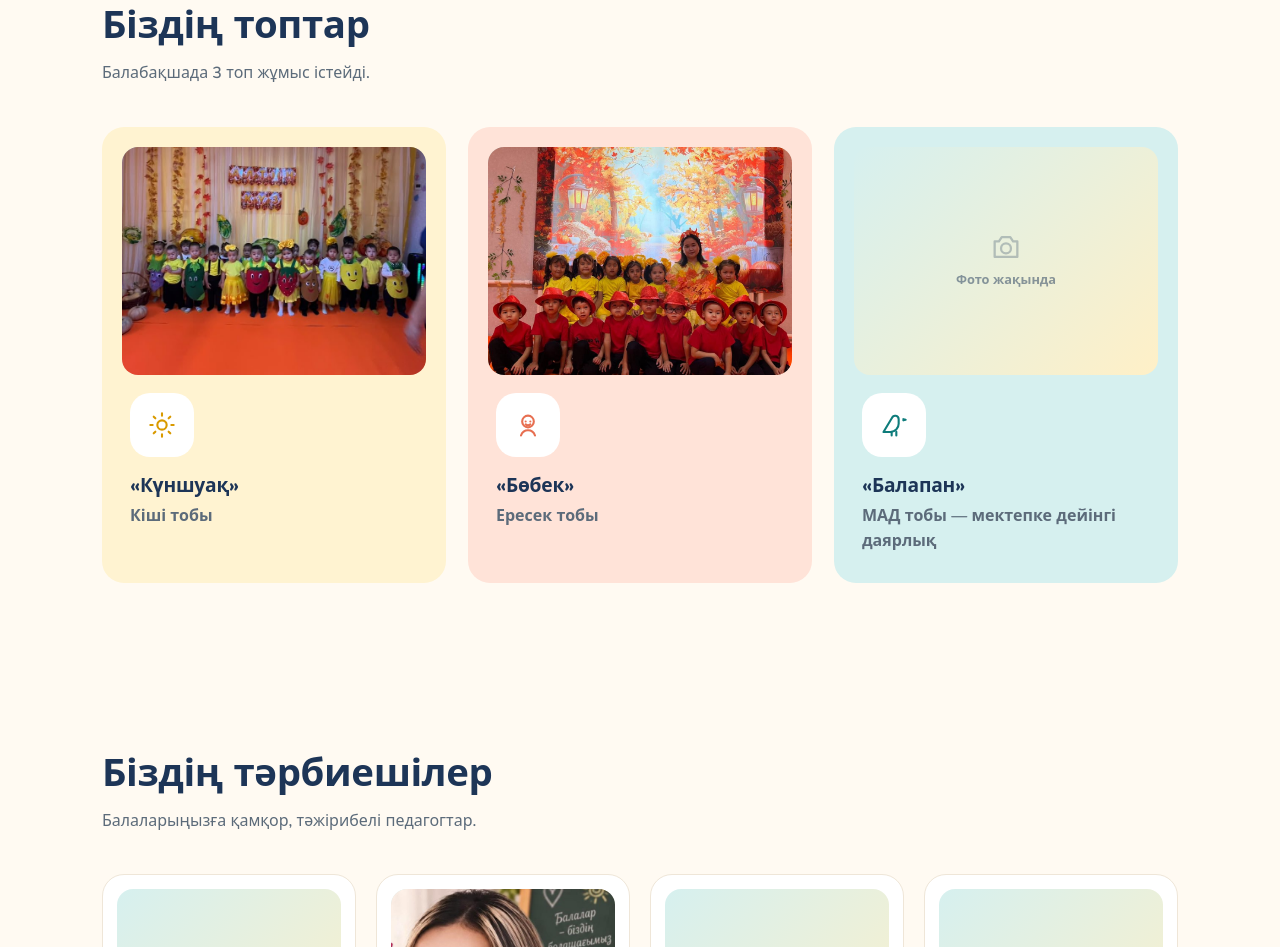
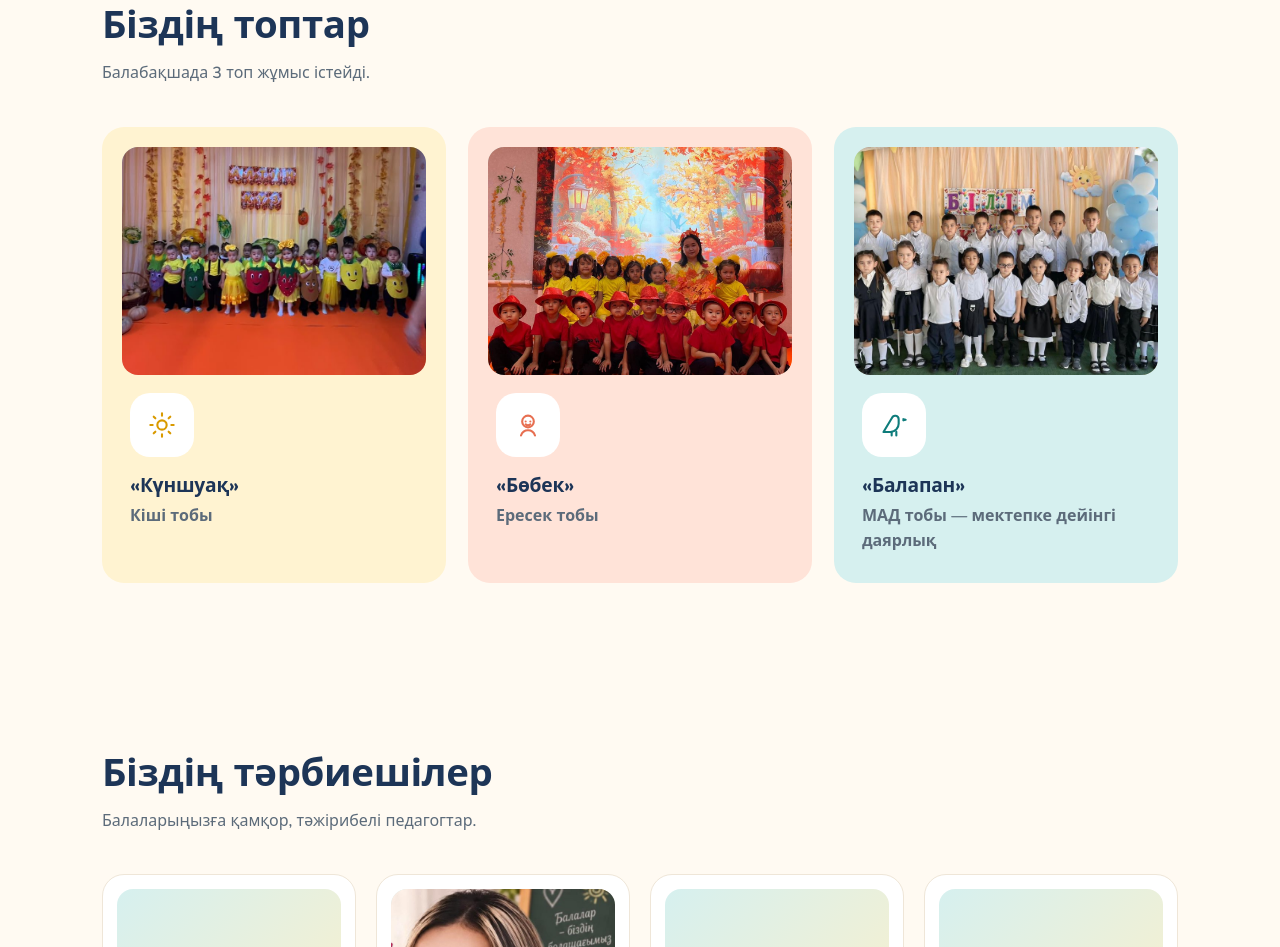
Before and after one commit to sadiksites/akezhan, a plain HTML site: page index.html in a window 1280 px wide. Shown: the part 1940-2887 px from the top of the page. Drawn offline with nearby package versions, Linux system fonts and the light colour scheme.

Commit message:
Add Balapan group photo

```diff
--- a/index.html
+++ b/index.html
@@ -39,7 +39,7 @@
 <div class="groups">
 <div class="gc rv" style="background:#fff3d1"><div class="slot g-slot" data-photo="assets/photos/group-kunshuaq.jpg" style="--op:center 65%"><div class="pl"><svg width="34" height="34" viewBox="0 0 24 24" fill="none" stroke="currentColor" stroke-width="1.6" stroke-linecap="round" stroke-linejoin="round"><path d="M4 8h3l2-3h6l2 3h3v11H4z"/><circle cx="12" cy="13" r="3.5"/></svg><span data-i="soon">Фото жақында</span></div></div><div class="gi"><svg width="28" height="28" viewBox="0 0 24 24" fill="none" stroke="#d99a00" stroke-width="1.8" stroke-linecap="round" stroke-linejoin="round"><circle cx="12" cy="12" r="4"/><path d="M12 2v2M12 20v2M4.9 4.9l1.4 1.4M17.7 17.7l1.4 1.4M2 12h2M20 12h2M4.9 19.1l1.4-1.4M17.7 6.3l1.4-1.4"/></svg></div><h3>«Күншуақ»</h3><p data-i="g1">Кіші тобы</p></div>
 <div class="gc rv" style="background:#ffe3d8"><div class="slot g-slot" data-photo="assets/photos/group-bobek.jpg" style="--op:center 70%"><div class="pl"><svg width="34" height="34" viewBox="0 0 24 24" fill="none" stroke="currentColor" stroke-width="1.6" stroke-linecap="round" stroke-linejoin="round"><path d="M4 8h3l2-3h6l2 3h3v11H4z"/><circle cx="12" cy="13" r="3.5"/></svg><span data-i="soon">Фото жақында</span></div></div><div class="gi"><svg width="28" height="28" viewBox="0 0 24 24" fill="none" stroke="#e76f51" stroke-width="1.8" stroke-linecap="round" stroke-linejoin="round"><circle cx="12" cy="9" r="5"/><path d="M10 9h.01M14 9h.01M10 11.5c1 .8 3 .8 4 0M6 21c1-3 3.5-4.5 6-4.5s5 1.5 6 4.5"/></svg></div><h3>«Бөбек»</h3><p data-i="g2">Ересек тобы</p></div>
-<div class="gc rv" style="background:#d6f0ef"><div class="slot g-slot" data-photo="assets/photos/group-balapan.jpg"><div class="pl"><svg width="34" height="34" viewBox="0 0 24 24" fill="none" stroke="currentColor" stroke-width="1.6" stroke-linecap="round" stroke-linejoin="round"><path d="M4 8h3l2-3h6l2 3h3v11H4z"/><circle cx="12" cy="13" r="3.5"/></svg><span data-i="soon">Фото жақында</span></div></div><div class="gi"><svg width="28" height="28" viewBox="0 0 24 24" fill="none" stroke="#0e7c7b" stroke-width="1.8" stroke-linecap="round" stroke-linejoin="round"><path d="M16 7h.01M3.5 18H9a7 7 0 0 0 7-7V7a3 3 0 0 0-5.8-1L3 18"/><path d="M20 7l2 .5-2 .5M10 18v3M14 17.8V21"/></svg></div><h3>«Балапан»</h3><p data-i="g3">МАД тобы — мектепке дейінгі даярлық</p></div>
+<div class="gc rv" style="background:#d6f0ef"><div class="slot g-slot" data-photo="assets/photos/group-balapan.jpg" style="--op:center 50%"><div class="pl"><svg width="34" height="34" viewBox="0 0 24 24" fill="none" stroke="currentColor" stroke-width="1.6" stroke-linecap="round" stroke-linejoin="round"><path d="M4 8h3l2-3h6l2 3h3v11H4z"/><circle cx="12" cy="13" r="3.5"/></svg><span data-i="soon">Фото жақында</span></div></div><div class="gi"><svg width="28" height="28" viewBox="0 0 24 24" fill="none" stroke="#0e7c7b" stroke-width="1.8" stroke-linecap="round" stroke-linejoin="round"><path d="M16 7h.01M3.5 18H9a7 7 0 0 0 7-7V7a3 3 0 0 0-5.8-1L3 18"/><path d="M20 7l2 .5-2 .5M10 18v3M14 17.8V21"/></svg></div><h3>«Балапан»</h3><p data-i="g3">МАД тобы — мектепке дейінгі даярлық</p></div>
 </div></div></section>
 
 <section class="s" id="teachers"><div class="c">
```
Also changed, not shown: assets/photos/group-balapan.jpg (added).
